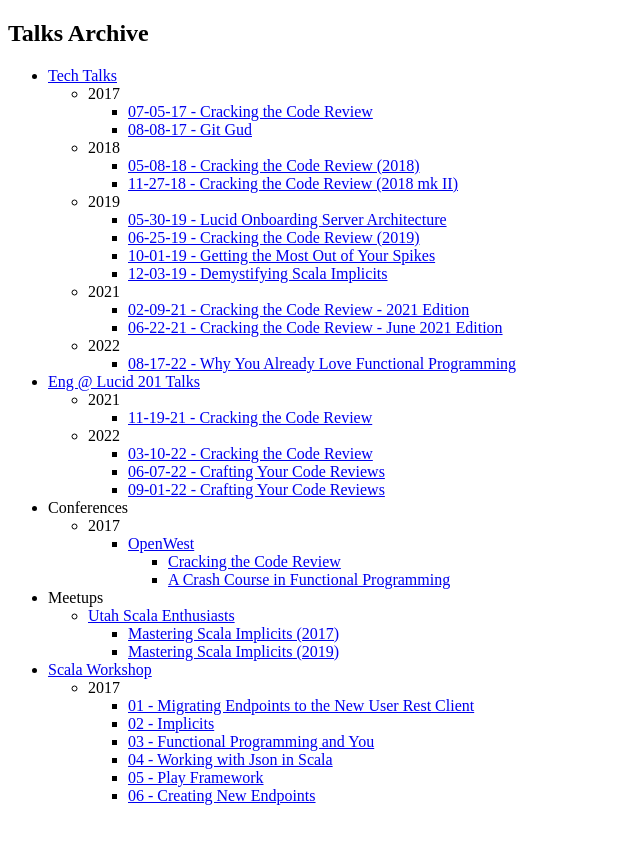
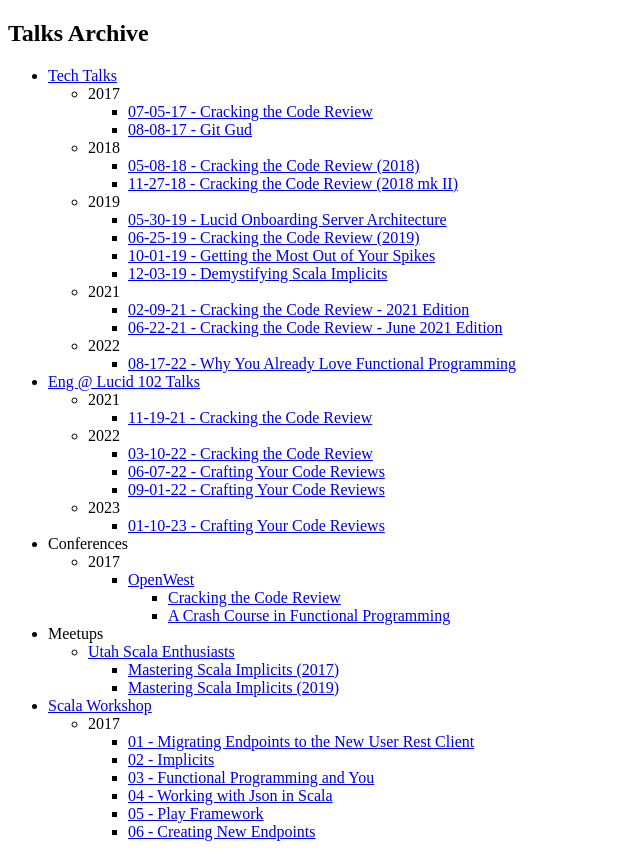
Before and after one commit to srollins-lucid/srollins-lucid.github.io, a plain HTML site: page talks/index.html in a window 1280 px wide. Shown: the whole page, without its empty margins (0-640 px from the left). Before the commit the page ends 821 px from the top, so only its background shows below. Drawn offline with Linux system fonts and the light colour scheme.

Commit message:
Update indexes for Lucid 102 presentations

```diff
--- a/talks/index.html
+++ b/talks/index.html
@@ -48,7 +48,7 @@
 			</ul>
 		</li>
 		<li>
-			<a href="lucid201/index.html">Eng @ Lucid 201 Talks</a>
+			<a href="lucid102/index.html">Eng @ Lucid 102 Talks</a>
 			<ul>
 				<li>
 					2021
@@ -62,6 +62,12 @@
 						<li><a href="lucid201/2022codereview.html">03-10-22 - Cracking the Code Review</a></li>
 						<li><a href="techtalks/2022codereview.html">06-07-22 - Crafting Your Code Reviews</a></li>
 						<li><a href="techtalks/2022-09codereview.html">09-01-22 - Crafting Your Code Reviews</a></li>
+					</ul>
+				</li>
+				<li>
+					2023
+					<ul>
+						<li><a href="lucid102/2023codereview.html">01-10-23 - Crafting Your Code Reviews</a></li>
 					</ul>
 				</li>
 			</ul>
```
Also changed, not shown: talks/lucid102/index.html (+1 -0 lines).
